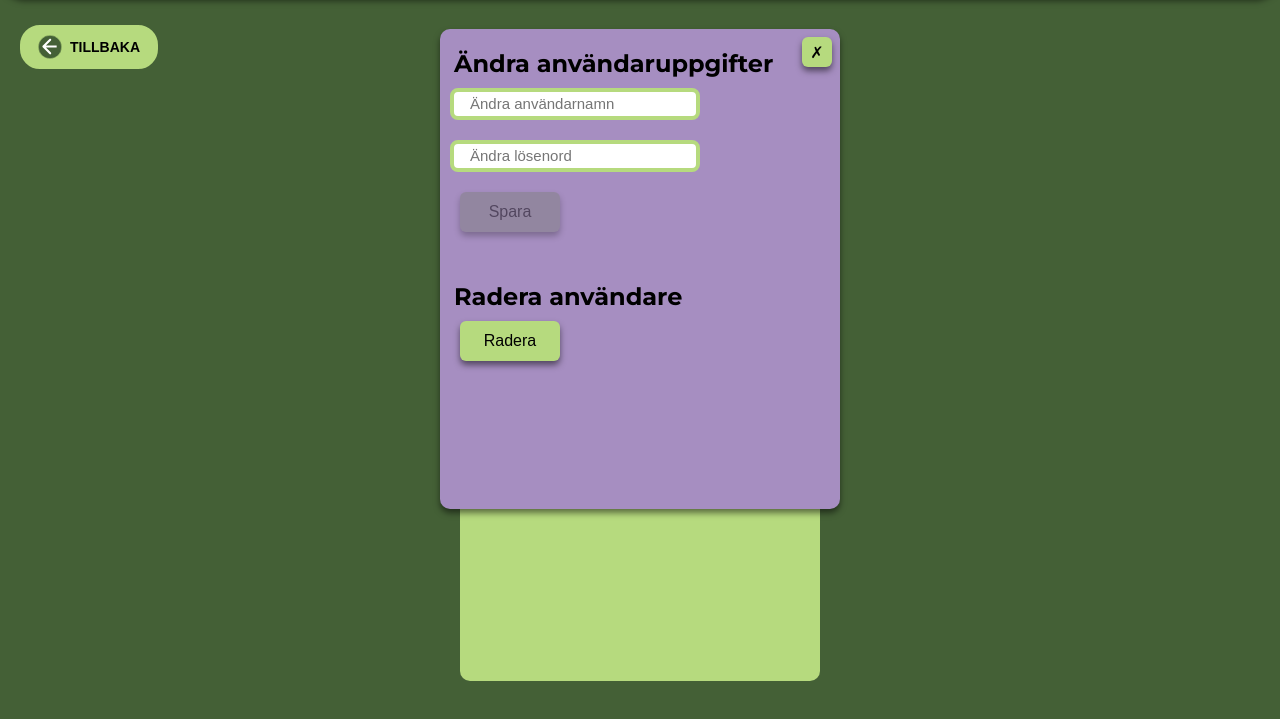
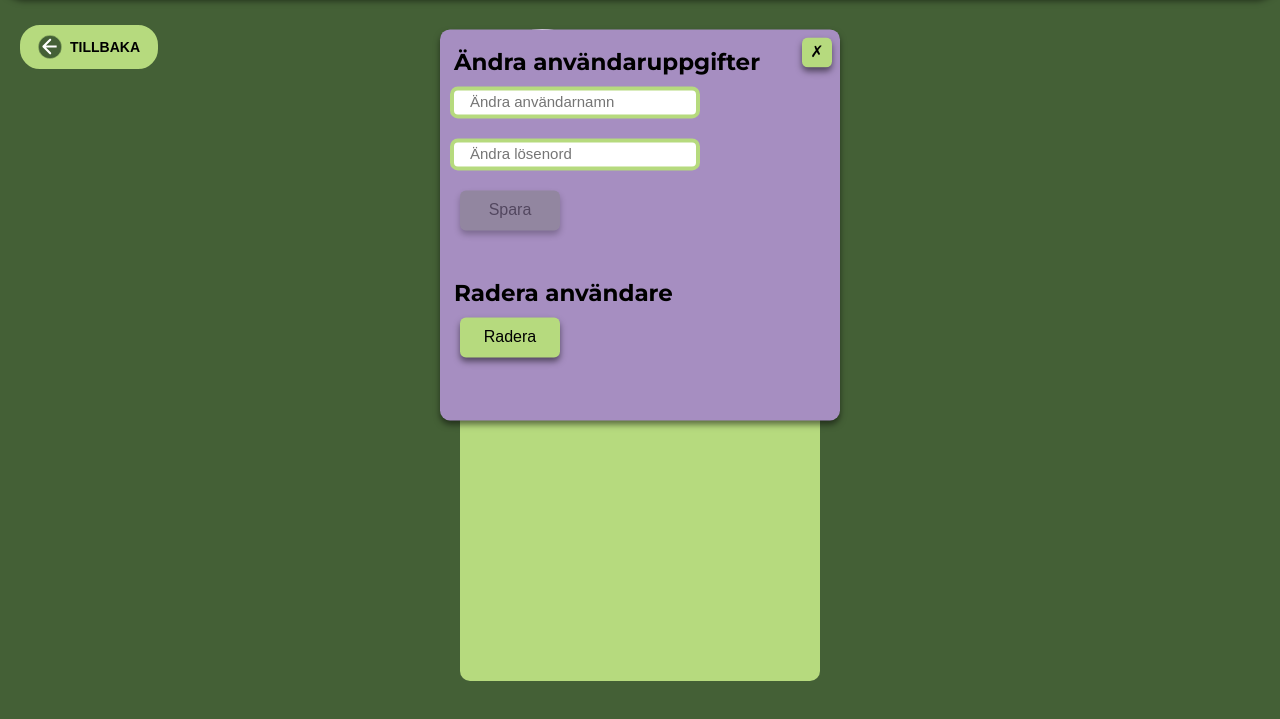
Before and after one commit to annabackegren/pluggskap, a website: page Public/HTML/profilepage.html in a window 1280 px wide. Both pictures are taken after a click on the button "Ändra". Shown: the part 75-794 px from the top of the page. Drawn offline with nearby package versions, Linux system fonts and the light colour scheme; no server answers; a web font is replaced by a local one.

Commit message:
Småfix i css

```diff
--- a/Public/CSS/profilepage.css
+++ b/Public/CSS/profilepage.css
@@ -1,6 +1,6 @@
 main {
   position: relative;
-  height: 100vh;
+  height: 100%;
 }
 
 #change-user-info {
@@ -86,6 +86,7 @@
 h2 {
   padding-left: 14px;
   margin-bottom: 10px;
+  font-size: 23px;
 }
 
 #change-user-form {
@@ -192,9 +193,9 @@
   transition: transform 0.2s ease;
   margin-right: 8px;
   margin-top: 8px;
-  margin-bottom: 8px;
-  margin-left: 362px;
   text-align: center;
+  top: 0;
+  right: 0;
 }
 
 #close-delete-box:hover,
@@ -217,7 +218,6 @@
   position: absolute;
   margin-top: 230px;
 }
-
 
 #results-list {
   padding: 15px;
```
